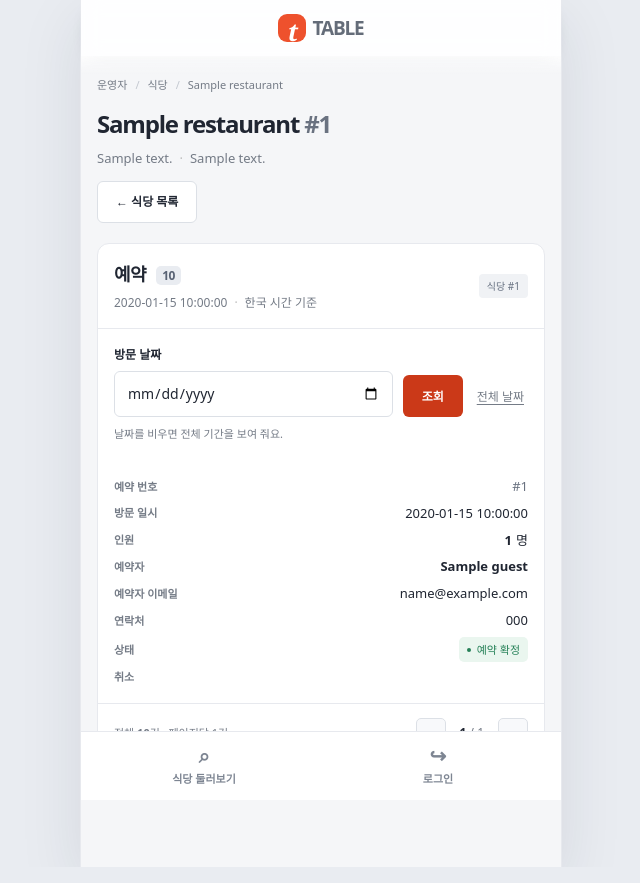
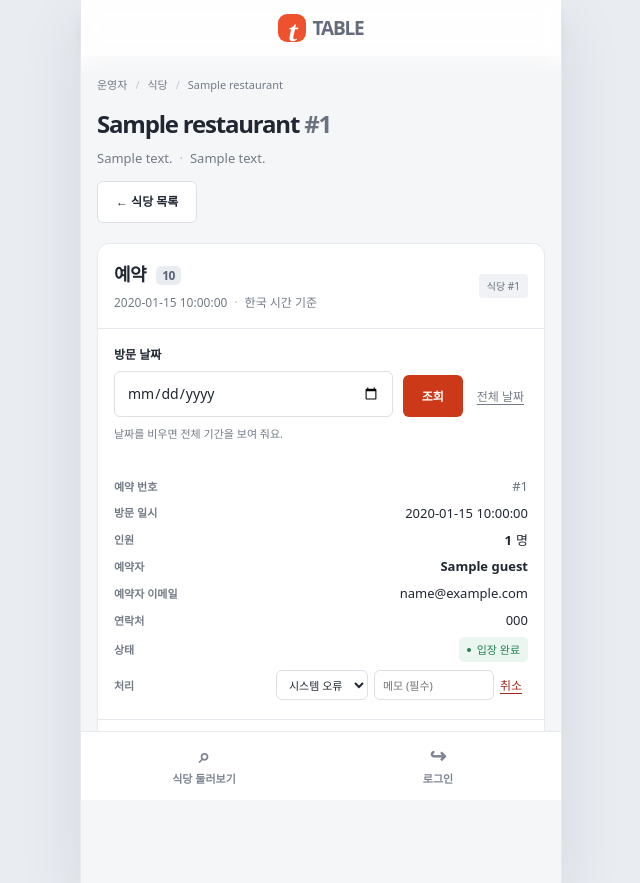
Before and after one commit to aiopenjh/B-backend-Fastapi, a FastAPI app: template src/templates/admin/reservations.html in a window 1280 px wide. Shown: the whole page, without its empty margins (319-959 px from the left). Before the commit the page ends 800 px from the top, so only its background shows below. Run offline with FastAPI, Linux system fonts and the light colour scheme; the template is opened without the code that fills it: most values are stand-ins (such as "Sample title", 1, 10 or a date in 2020); parts of the project's set-up code (start-up, migrations or seed data) failed here and were passed over.

Commit message:
feat(web): 운영자 입장·노쇼·이유 있는 취소, 관리자 이유+메모 취소, 상태에 누가·왜 표시 (#57 담당 4 규칙 사용)
- POST /ui/reservations/{id}/cancel: 손님은 손님 요청, 운영자·관리자는 고른 이유와 메모로 (by·reason·note)
- POST /ui/reservations/{id}/check-in: 운영자 입장 확인
- 버튼 표시는 도메인 can_check_in·can_mark_no_show에 물어봄, 상태 조각(reservation_status.html)을 표마다 include
- 시연 순서에 입장·노쇼·관리자 메모 422

Co-Authored-By: Claude Opus 5.5 <noreply@anthropic.com>

```diff
--- a/src/static/styles.css
+++ b/src/static/styles.css
@@ -511,3 +511,36 @@ body .detail-hero img {
   object-fit:cover;
   display:block;
 }
+
+body .row-action {
+  display:inline-flex;
+  align-items:center;
+  gap:6px;
+  margin:2px 6px 2px 0;
+}
+
+body .cancel-form select,
+body .cancel-form input {
+  min-height:30px;
+  padding:4px 8px;
+  font-size:11px;
+  max-width:120px;
+}
+
+body .small-button {
+  min-height:30px;
+  padding:4px 12px;
+  font-size:11px;
+}
+
+body .badge-no-show {
+  color:#a3271b;
+  background:#fdecea;
+}
+
+body .cancel-detail {
+  display:block;
+  margin-top:4px;
+  font-size:11px;
+  color:var(--muted);
+}
--- a/src/templates/admin/reservations.html
+++ b/src/templates/admin/reservations.html
@@ -47,7 +47,7 @@
           <th scope="col">예약자 이메일</th>
           <th scope="col">연락처</th>
           <th scope="col">상태</th>
-          <th scope="col">취소</th>
+          <th scope="col">처리</th>
         </tr>
       </thead>
       <tbody>
@@ -60,15 +60,18 @@
           <td data-label="예약자 이메일">{{ guest.email }}</td>
           <td data-label="연락처">{{ reservation.contact_phone or guest.phone }}</td>
           <td data-label="상태">
-            {% if reservation.status == 'CONFIRMED' %}<span class="badge badge-confirmed"><span></span>예약 확정</span>
-            {% elif reservation.status == 'CANCELLED' and reservation.cancel_reason == 'NO_SHOW' %}<span class="badge"><span></span>노쇼</span>
-            {% elif reservation.status == 'CANCELLED' %}<span class="badge"><span></span>취소</span>
-            {% else %}{{ reservation.status }}{% endif %}
+            {% include "components/reservation_status.html" %}
           </td>
-          <td data-label="취소">
-            {% if reservation.status == 'CONFIRMED' and slot.starts_at > now %}
-            <form method="post" action="{{ url_for('ui_cancel', reservation_id=reservation.id) }}">
+          <td data-label="처리">
+            {% if reservation.status == 'CONFIRMED' %}
+            <form class="row-action cancel-form" method="post" action="{{ url_for('ui_cancel', reservation_id=reservation.id) }}">
               <input type="hidden" name="next" value="{{ request.url.path }}?{{ request.url.query }}">
+              <label class="sr-only" for="reason-{{ reservation.id }}">취소 이유</label>
+              <select id="reason-{{ reservation.id }}" name="reason">
+                <option value="SYSTEM_ERROR">시스템 오류</option>
+                <option value="OTHER">기타</option>
+              </select>
+              <input name="note" maxlength="100" required placeholder="메모 (필수)">
               <button class="text-link cancel-button" type="submit" aria-label="예약 #{{ reservation.id }} 취소">취소</button>
             </form>
             {% endif %}
--- a/src/templates/components/notice.html
+++ b/src/templates/components/notice.html
@@ -1,9 +1,19 @@
 {# [담당 5] 예약 취소 결과 알림 조각: 취소 뒤 돌아온 주소의 ?cancelled= / ?cancel_fail= 을 읽어 보여 줌 #}
 {% set cancelled = request.query_params.get('cancelled') %}
+{% set no_show = request.query_params.get('no_show') %}
+{% set checked_in = request.query_params.get('checked_in') %}
 {% set cancel_fail = request.query_params.get('cancel_fail') %}
 {% if cancelled %}
 <div class="booking-notice booking-done" role="status">
   <strong>예약 #{{ cancelled }}을 취소했어요</strong>
+</div>
+{% elif no_show %}
+<div class="booking-notice booking-done" role="status">
+  <strong>예약 #{{ no_show }}을 노쇼로 처리했어요</strong>
+</div>
+{% elif checked_in %}
+<div class="booking-notice booking-done" role="status">
+  <strong>예약 #{{ checked_in }} 손님이 입장했어요</strong>
 </div>
 {% elif cancel_fail %}
 <div class="booking-notice booking-fail" role="alert">
--- /dev/null
+++ b/src/templates/components/reservation_status.html
@@ -0,0 +1,15 @@
+{# [담당 5] 예약 상태 표시 조각: 확정·입장·취소(누가·왜)·노쇼를 한 칸에. 표마다 include로 끼워 넣음 #}
+{% if reservation.status == 'CONFIRMED' and reservation.checked_in_at %}
+<span class="badge badge-confirmed"><span></span>입장 완료</span>
+{% elif reservation.status == 'CONFIRMED' %}
+<span class="badge badge-confirmed"><span></span>예약 확정</span>
+{% elif reservation.cancel_reason == 'NO_SHOW' %}
+<span class="badge badge-no-show"><span></span>노쇼</span>
+{% elif reservation.status == 'CANCELLED' %}
+<span class="badge"><span></span>취소</span>
+{% if reservation.cancelled_by and reservation.cancelled_by != 'CUSTOMER' %}
+<small class="cancel-detail">{{ CANCELLED_BY.get(reservation.cancelled_by, reservation.cancelled_by) }} · {{ CANCEL_REASONS.get(reservation.cancel_reason, reservation.cancel_reason) }}{% if reservation.cancel_note %} · {{ reservation.cancel_note }}{% endif %}</small>
+{% endif %}
+{% else %}
+{{ reservation.status }}
+{% endif %}
--- a/src/web.py
+++ b/src/web.py
@@ -40,6 +40,10 @@ from reservation.application.query_service import (
     ReservationQueryService,  # 담당 5: 예약 조회 매니저
 )
 from reservation.application.service import ReservationService  # 담당 4: 예약 매니저
+from reservation.domain.reservation import (  # 담당 4: 누가·왜 취소 (#57)
+    CancelledBy,
+    CancelReason,
+)
 from restaurant.application.service import RestaurantService  # 담당 2: 식당 매니저
 from restaurant.domain.exceptions import RestaurantNotFoundError  # 담당 2: 없는 식당
 from restaurant.presentation.routers.v1.router import (
@@ -134,9 +138,25 @@ BOOKING_ERRORS = {
 CANCEL_ERRORS = {
     "ALREADY_CANCELLED": "이미 취소된 예약이에요.",
     "CANCELLATION_NOT_ALLOWED": "예약 시간이 시작돼서 취소할 수 없어요.",
-    "NOT_FOUND": "취소할 수 있는 예약이 아니에요.",
+    "NOT_FOUND": "처리할 수 있는 예약이 아니에요.",
+    "CANCEL_REASON_NOT_ALLOWED": "이 취소 이유는 쓸 수 없어요.",
+    "CANCEL_NOTE_REQUIRED": "관리자 취소는 메모를 꼭 적어 주세요.",
+    "NO_SHOW_TOO_EARLY": "아직 노쇼로 처리할 수 없어요. (시작 뒤 유예 시간이 지나야 해요)",
+    "ALREADY_CHECKED_IN": "이미 입장 확인된 예약이에요.",
+    "CHECK_IN_NOT_ALLOWED": "지금은 입장 확인을 할 수 없어요. (시작 30분 전부터 끝나기 전까지)",
+    "VALIDATION_ERROR": "입력값을 다시 확인해 주세요. (메모는 100자까지)",
 }
 templates.env.globals["CANCEL_ERRORS"] = CANCEL_ERRORS
+# 취소 이유·취소한 사람 → 화면 글자 (담당 4 CancelReason·CancelledBy)
+templates.env.globals["CANCEL_REASONS"] = {
+    "CUSTOMER_REQUEST": "손님 취소",
+    "PHONE_REQUEST": "전화 요청",
+    "RESTAURANT_ISSUE": "식당 사정",
+    "NO_SHOW": "노쇼",
+    "SYSTEM_ERROR": "시스템 오류",
+    "OTHER": "기타",
+}
+templates.env.globals["CANCELLED_BY"] = {"CUSTOMER": "손님", "OWNER": "운영자", "ADMIN": "관리자", "SYSTEM": "자동"}
 
 
 def message_page(request: Request, status_code: int, title: str, text: str) -> HTMLResponse:
@@ -539,17 +559,50 @@ async def cancel_submit(
     reservation_id: Annotated[int, PathParam(ge=1, le=BIGINT_MAX)],
     booking: Booking,
     next: Annotated[str, Form()] = "",
+    reason: Annotated[str, Form()] = "",
+    note: Annotated[str, Form(max_length=300)] = "",
+):
+    user = request.state.ui_user
+    if user is None:
+        return to_login(request)
+    back = URL(safe_next(next) or home_url(request, user))
+    # 누가 취소하나: 손님은 이유 없이(손님 요청), 운영자·관리자는 고른 이유와 메모 (#57 담당 4 규칙이 판단)
+    if user.is_admin():
+        by = CancelledBy.ADMIN
+    elif user.is_owner():
+        by = CancelledBy.OWNER
+    else:
+        by, reason = CancelledBy.CUSTOMER, CancelReason.CUSTOMER_REQUEST
+    try:
+        chosen = CancelReason(reason)
+    except ValueError:
+        return RedirectResponse(back.include_query_params(cancel_fail="CANCEL_REASON_NOT_ALLOWED"), status_code=303)
+    try:
+        # 손님은 내 예약, 운영자는 내 식당 예약, 관리자는 모든 예약. 아니면 404, 시간·이유가 안 맞으면 409·422
+        await booking.cancel(user, reservation_id, seoul_now(), by=by, reason=chosen, note=note.strip() or None)
+    except AppError as error:
+        return RedirectResponse(back.include_query_params(cancel_fail=error.error_code.name), status_code=303)
+    done = "no_show" if chosen == CancelReason.NO_SHOW else "cancelled"
+    return RedirectResponse(back.include_query_params(**{done: reservation_id}), status_code=303)
+
+
+# 담당 5: 운영자 "입장" — 담당 4 ReservationService.check_in(#57), 그 식당 운영자만
+@router.post("/reservations/{reservation_id}/check-in", name="ui_check_in")
+async def check_in_submit(
+    request: Request,
+    reservation_id: Annotated[int, PathParam(ge=1, le=BIGINT_MAX)],
+    booking: Booking,
+    next: Annotated[str, Form()] = "",
 ):
     user = request.state.ui_user
     if user is None:
         return to_login(request)
     back = URL(safe_next(next) or home_url(request, user))
     try:
-        # 손님은 내 예약, 운영자는 내 식당 예약, 관리자는 모든 예약. 아니면 404, 이미 취소·시작됨은 409
-        await booking.cancel(user, reservation_id, seoul_now())
+        await booking.check_in(user, reservation_id, seoul_now())
     except AppError as error:
         return RedirectResponse(back.include_query_params(cancel_fail=error.error_code.name), status_code=303)
-    return RedirectResponse(back.include_query_params(cancelled=reservation_id), status_code=303)
+    return RedirectResponse(back.include_query_params(checked_in=reservation_id), status_code=303)
 
 
 # 담당 5: 손님 "내 예약" 화면 — 담당 5 내 예약 조회 매니저 + 취소 버튼
```
Also changed, not shown: demo/SCENARIO.md (+5 -1 lines), src/templates/my/reservations.html (+8 -1 lines), src/templates/owner/reservations.html (+27 -9 lines), src/web_data.py (+12 -0 lines), tests/web/test_web_cancel.py (+36 -3 lines).
